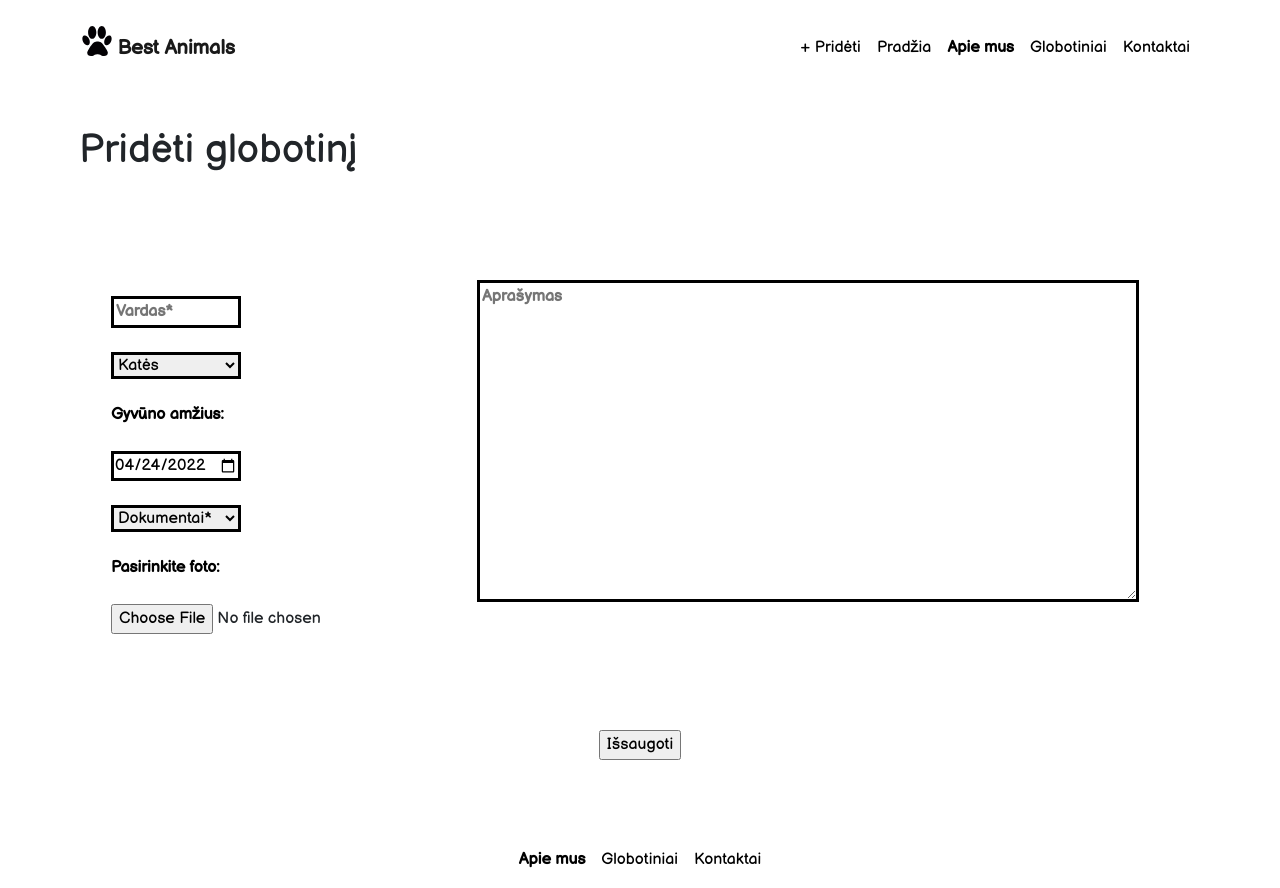
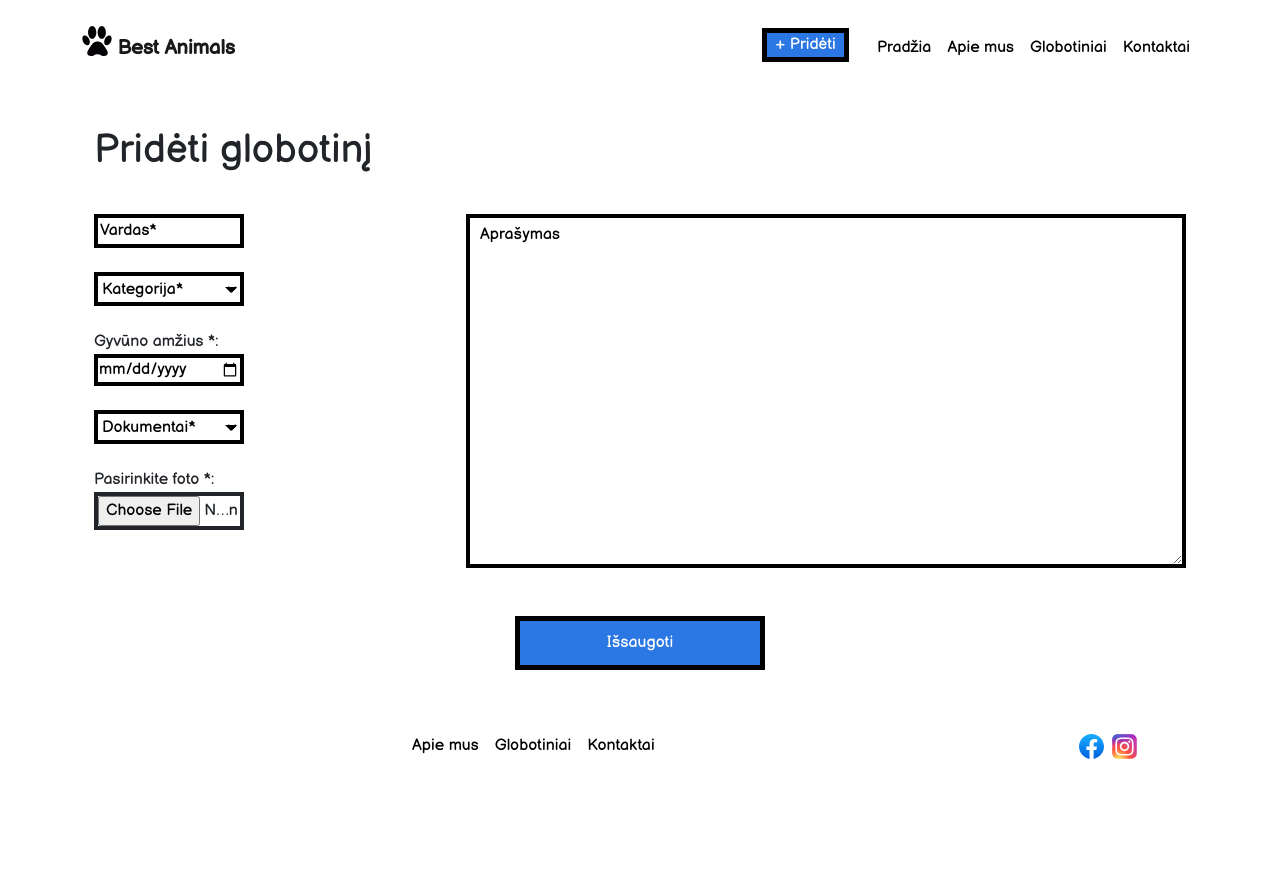
Before and after one commit to abcwers/animals, a PHP site: page /prideti.php in a window 1280 px wide. After the commit the page ends 759 px from the top, so only its background shows below. Run offline with PHP 8.4, Linux system fonts and the light colour scheme; data comes from the database, SQL or seed files in the repository.

Commit message:
dizaino atnaujinimai, pritaikytos klaidų tikrinimo taisyklės

```diff
--- a/puslapis/prideti.php
+++ b/puslapis/prideti.php
@@ -1,14 +1,102 @@
 <?php
 //prideti_skelbima.php?kategorija=6&vardas=Mike&amzius=2021-08-03&dokumentai=yra&aprasymas=test aprašymas
-$connect = new PDO("mysql:host=localhost;dbname=gyvuneliu_prieglauda;charset=utf8mb4", "prieglaudos_admin", "slaptazodis2022");
+include 'db.php';
+
+$connect = getDBConnection();
 $query = "SELECT * FROM kategorijos";
 $statement = $connect->prepare($query);
 $statement->execute();
 $result = $statement->fetchAll(PDO::FETCH_ASSOC);
 	  ?>
 
+<?php
+// ---------------------------------------------------------------------------------
+// define variables and set to empty values
+$KlaidosPranesimas = "";
+$dokumentaiErrArrow = $kategorijaErrArrow = "";
+$vardasErrBorder = $kategorijaErrBorder = $amziusErrBorder = $dokumentaiErrBorder = $fileToUploadErrBorder = "";
+//	$vardas = $name = isset($_POST['vardas']) ? $_POST['vardas'] : '';
+
+$vardas = $kategorija = $amzius = $dokumentai = $fileToUpload= "";
+$patikrinimas = 0;
+
+
+
+if ($_SERVER["REQUEST_METHOD"] == "POST") {
+
+  if (empty($_POST["vardas"])) {
+    $KlaidosPranesimas = "Neteisingai suvesti duomenys. Prašome įvesti visus * pažymėtus laukelius.";
+	$vardasErrBorder = 'class="errorBorder"';
+	$patikrinimas = 1;
+  } else {
+    $vardas = test_input($_POST["vardas"]);
+  }
+
+  if (empty($_POST["kategorija"])) {
+    $KlaidosPranesimas = "Neteisingai suvesti duomenys. Prašome įvesti visus * pažymėtus laukelius.";
+	$kategorijaErrBorder  = 'class="errorBorder"';
+	$kategorijaErrArrow = 'ErrDropList';
+	$patikrinimas = 1;
+  } else {
+    $kategorija = test_input($_POST["kategorija"]);
+  }
+
+  if (empty($_POST["amzius"])) {
+    $KlaidosPranesimas = "Neteisingai suvesti duomenys. Prašome įvesti visus * pažymėtus laukelius.";
+	$amziusErrBorder  = 'class="errorBorder"';
+	$patikrinimas = 1;
+  } else {
+    $amzius = test_input($_POST["amzius"]);
+  }
+
+  if (empty($_POST["dokumentai"])) {
+    $KlaidosPranesimas = "Neteisingai suvesti duomenys. Prašome įvesti visus * pažymėtus laukelius.";
+	$dokumentaiErrBorder  = 'class="errorBorder"';
+	$dokumentaiErrArrow = 'ErrDropList';
+	$patikrinimas = 1;
+  } else {
+    $dokumentai = test_input($_POST["dokumentai"]);
+  }
+
+  if (empty($_POST["fileToUpload"])) {
+    $KlaidosPranesimas = "Neteisingai suvesti duomenys. Prašome įvesti visus * pažymėtus laukelius.";
+	$fileToUploadErrBorder  = 'class="errorBorder"';
+	$patikrinimas = 1;
+  } else {
+    $fileToUpload = test_input($_POST["fileToUpload"]);
+  }
+
+    if ($patikrinimas == 0) {
+    $KlaidosPranesimas = "klaidos nėra , pasiruošęs įrašo sukūrimui į DB ir failo įkėlimui";
+
+
+
+
+
+  } else {
+ //  $KlaidosPranesimas = $patikrinimas;
+
+
+
+  }
+
+}
+
+function test_input($data) {
+  $data = trim($data);
+  $data = stripslashes($data);
+  $data = htmlspecialchars($data);
+  return $data;
+}
+
+
+// ---------------------------------------------------------------------------------
+?>
+
+
+
 <!DOCTYPE html>
-<html>
+<html lang="lt">
 <head>
 <!-- skirtuko pavadinimas -->
 <title>BestAnimals.lt</title>
@@ -33,9 +121,6 @@ $result = $statement->fetchAll(PDO::FETCH_ASSOC);
 
 .row{ margin-left: 0; margin-right: 0;}
 
-.container{
-    .row{margin-left: -15px; margin-right: -15px;}
-}
 
 body {
     font-family: 'Balsamiq Sans';
@@ -44,6 +129,11 @@ body {
 .nav-link {
 
 color: black !important;
+}
+
+.nav-link:hover {
+
+opacity:0.8;
 }
 
 .navbar-brand, .active {
@@ -56,20 +146,16 @@ margin-top:-16px;
 }
 
 .prideti {
-  border: 5px solid;
+  border: 5px solid black;
   padding: 0px;
-  box-shadow: 3px 5px;
+ /* box-shadow: 3px 5px; */
  margin-right: 20px;
+ background: #2b78e4;
+ /* background:#4275b9 ; */
+ color: white !important;
 }
 
-.telefonas {
-  border: 5px solid;
-  padding: 10px;
-  box-shadow: 3px 5px;
 
- width: 250px;
-
-}
 
 .fb{
  white-space: nowrap;
@@ -80,62 +166,156 @@ margin-left: 0
 margin-top:20px ; /* meniu nuleidimas nuo viršaus */
 }
 
-input[type=text] {
-    border: 3px solid;
-    font-weight: 700 !important;
-    color: black !important;
+	</style>
+
+	<style>
+
+.error {color: #cf292a;}
+.errorBorder {border: 4px solid #cf292a !important;}
+
+
+.btn_issaugoti {
+  border: 5px solid black;
+  padding: 10px;
+ /* box-shadow: 3px 5px; */
+ background: #2b78e4;
+ /* background:#4275b9 ; */
+ color: white !important;
+ width: 250px;
+
 }
 
-select
-{
-    border: 3px solid;
-    width: 130px;
+.btn_issaugoti:hover {
+opacity:0.8;
 }
 
-label
-{
-  font-weight: 700 !important;
-  color: black !important;
+
+input,select{
+	  border: 4px solid;
+	background: white;
+	text-color:black;
+	width: 150px;
 }
 
-input[type=date] {
-    border: 3px solid;
-    width: 130px;
+
+::-webkit-input-placeholder {
+       color: orange;
+    }
+    :-moz-placeholder { /* Upto Firefox 18, Deprecated in Firefox 19  */
+       color: orange;
+    }
+    ::-moz-placeholder {  /* Firefox 19+ */
+       color: orange;
+    }
+    :-ms-input-placeholder {
+       color: orange;
+    }
+
+
+select {
+	//-webkit-appearance: none;
+  //-moz-appearance: none;
+  background: transparent;
+  width: 150px;
+
+  border: 0px solid #CCC;
+  height: 34px;
+  border: 4px solid;
+  opacity: 1;
 }
 
-textarea {
-  border: 3px solid;
-  font-weight: 700 !important;
-  color: black !important;
+
+option{background: white;
+border: 4px solid;
 }
 
-input[type=button] {
-    border: 3px solid;
+
+textarea::-webkit-input-placeholder {
+  color: black;
 }
 
-	</style>
+textarea:-moz-placeholder { /* Firefox 18- */
+  color: black;
+}
 
-<script>
-  function validateForm() {
-    let x = document.forms["myForm"]["name"].value;
-    if (x == "") {
-      alert("Įveskite gyvūnėlio vardą!");
-      return false;
+textarea::-moz-placeholder {  /* Firefox 19+ */
+  color: black;
+}
+
+textarea:-ms-input-placeholder {
+  color: black;
+}
+
+::placeholder {
+  color: #000000;
+  opacity: 1;
+}
+
+textarea{
+border: 4px solid black;
+box-sizing: border-box;
+padding: 5px 10px;
+max-width: 100%;
+}
+
+input:focus {
+        outline: none !important;
+        border-color: #black;
+      /*  box-shadow: 0 0 10px #719ECE; */
     }
-  }
-  </script>
 
-<script>
-  function validateDate() {
-      var userdate = new Date(document.getElementById("mydate").value).toJSON().slice(0,10);
-      var today = new Date().toJSON().slice(0,10);
-      if(userdate > today){
-        alert('Gimimo diena negali būti vėlesnė nei šiandiena!');
-      }
-  }
-  </script>
+textarea:focus {
+        outline: none !important;
+        border-color: #black;
+    /*    box-shadow: 0 0 10px #719ECE; */
+    }
 
-<div id="imagePreview"></div>
+
+.select_box{
+  width: 150px;
+  overflow: hidden;
+  border: 0px solid #000;
+  position: relative;
+
+}
+
+ .select_box:after{
+  width: 0;
+  height: 0;
+  border-left: 6px solid transparent;
+  border-right: 6px solid transparent;
+  border-top: 6px solid black ;
+  position: absolute;
+  top: 43%;
+  right: 7px;
+  content: "";
+  z-index: 98;
+ }
+
+.ErrDropList{
+  width: 150px;
+  overflow: hidden;
+  border: 0px solid #000;
+  position: relative;
+ }
+
+.ErrDropList:after{
+  width: 0;
+  height: 0;
+  border-left: 6px solid transparent;
+  border-right: 6px solid transparent;
+  border-top: 6px solid #cf292a ;
+  position: absolute;
+  top: 43%;
+  right: 7px;
+  content: "";
+  z-index: 98;
+ }
+
+}
+
+</style>
+
 <script>
     function fileValidation() {
         var fileInput =
@@ -145,10 +325,10 @@ input[type=button] {
 
         // Allowing file type
         var allowedExtensions =
-                /(\.jpg|\.jpeg|\.png|\.gif)$/i;
+                /(\.jpg|\.jpeg|\.png|\.gif|\.svg|\.webp)$/i;
 
         if (!allowedExtensions.exec(filePath)) {
-            alert('Netinkamas failo formatas! Pasirinkite jpg, jpeg ar png tipo failą.');
+            alert('Netinkamas failo formatas! Pasirinkite jpg, jpeg, svg, webp, gif ar png tipo failą.');
             fileInput.value = '';
             return false;
         }
@@ -161,7 +341,7 @@ input[type=button] {
                 reader.onload = function(e) {
                     document.getElementById(
                         'imagePreview').innerHTML =
-                        '<img src="' + e.target.result
+                        '<img  class="col-6" src="' + e.target.result
                         + '"/>';
                 };
 
@@ -171,51 +351,55 @@ input[type=button] {
     }
 </script>
 
-
-<script type="text/javascript">
-  setTimeout(function validate () {
-    if (document.getElementById("txtarea_consolidation").value == ""){
-           alert("Išsamiai apibūdindami gyvūnėlį suteikiate jam progą greičiau surasti jį mylinčius namus!");
-           document.getElementById("txtarea_consolidation").focus()
-       }
-       else {
-           alert(document.getElementById("txtarea_consolidation").value);
-       }
-}, 10000);
-
-</script>
+<script>
+  function validateDate() {
+      var userdate = new Date(document.getElementById("mydate").value).toJSON().slice(0,10);
+      var today = new Date().toJSON().slice(0,10);
+      if(userdate > today){
+        alert('Gimimo diena negali būti vėlesnė nei šiandiena!');
+      }
+  }
+  </script>
 
 </head>
 <body>
 
 <nav class="navbar navbar-expand-md navbar-light">
-  <div class="container position-static">
-    <a class="navbar-brand " href="#">
-      <img src="./img/peda.svg" alt="..." height="30"> Best Animals
-    </a>
-    <button class="navbar-toggler" type="button" data-bs-toggle="collapse" data-bs-target="#navbarSupportedContent" aria-controls="navbarSupportedContent" aria-expanded="false" aria-label="Toggle navigation">
-      <span class="navbar-toggler-icon"></span>
-    </button>
-    <div class="collapse navbar-collapse" id="navbarSupportedContent">
-      <ul class="navbar-nav ms-auto ">
-	          <li class="nav-item">
-          <a class="nav-link"  href="#">+ Pridėti</a>
-        </li>
-        <li class="nav-item">
-          <a class="nav-link" aria-current="page" href="#">Pradžia</a>
-        </li>
-	        <li class="nav-item">
-          <a class="nav-link active" href="#">Apie mus</a>
-        </li>
-        <li class="nav-item">
-          <a class="nav-link" href="#">Globotiniai</a>
-        </li>
-		<li class="nav-item">
-          <a class="nav-link" href="#">Kontaktai</a>
-        </li>
-      </ul>
-    </div>
-  </div>
+<div class="container position-static">
+<a class="navbar-brand " href="./">
+<img src="./img/peda.svg" alt="..." height="30"> Best Animals
+</a>
+<button class="navbar-toggler" type="button" data-bs-toggle="collapse" data-bs-target="#navbarSupportedContent" aria-controls="navbarSupportedContent" aria-expanded="false" aria-label="Toggle navigation">
+<span class="navbar-toggler-icon"></span>
+</button>
+<div class="collapse navbar-collapse" id="navbarSupportedContent">
+<ul class="navbar-nav ms-auto ">
+<li class="nav-item">
+<a class="nav-link prideti " href="./prideti.php">+ Pridėti</a>
+</li>
+<li class="nav-item">
+<a class="nav-link " href="./">Pradžia</a>
+</li>
+<li class="nav-item">
+<a class="nav-link" href="./apie_mus.html">Apie mus</a>
+</li>
+
+<li class="nav-item">
+<a class="nav-link" href="./globotiniai.php">Globotiniai</a>
+</li>
+
+<li class="nav-item">
+<a class="nav-link" href="./kontaktai.html">Kontaktai</a>
+</li>
+
+<!-- gali prireikti, jei kursime su vartotojais
+<li class="nav-item">
+<a class="nav-link" href="#">Prisijungti</a>
+</li>
+-->
+</ul>
+</div>
+</div>
 </nav>
 
 		<div  style ="height:50px">
@@ -233,68 +417,72 @@ input[type=button] {
 </header>
 
 
-<p>
+    <p>
 
-		<div  style ="height:50px">
-	</div>
 
+<form method="post" action="<?php echo htmlspecialchars($_SERVER["PHP_SELF"]);?>">
   <main class="container py-2">
 
     <p class="my-2">
 
     <div class="row" data-masonry="{&quot;percentPosition&quot;: true }" style="position: relative; height: 690px;">
       <div class="col-sm-6 col-lg-4 mb-4" style="position: absolute; left: 0%; top: 0px;">
-         <div class="card-body">
 
-          <div class="card-body">
-            <form name="myForm" action="/action_page.php" onsubmit="return validateForm()" method="post">
-            <div><input type="text" id="name" name="name" placeholder="Vardas*" style ="width:130px"></div>
-            </br>
-            <div><select name="pasirinkimas">
-              <?php foreach($result as $id => $option) { ?>
-                <option value="<?php echo $option["kategorijos_id"] ?>"><?php echo $option["kategorija"] ?></option>
-  <?php } ?>
-                </select></div>
-                <br>
-                  <label for="start">Gyvūno amžius:</label>
-              <br></br>
-                  <!-- <input type="date" id="dateb" name="birth-date"
-                      value="2022-04-21"
-                  min="2000-01-01" max="2100-01-01"></br> <-->
-                  <input type='date' onchange="validateDate()" id='mydate' value="2022-04-24"
-                  min="2000-01-01" max="2200-01-01"></input> </br>
-              <br><div> <select name="pasirinkimas">
-                  <option>Dokumentai*</option>
-                      <option value="2">Turi</option>
-              <option value="3">Neturi</option></select></div></br>
-              <label for="myfile">Pasirinkite foto:</label>
-              <br></br>
-              <input type="file" id="file" onchange="return fileValidation()"/>
-                  <br></br>
-                  <div id="imagePreview"></div>
-            <h5 class="card-title text-center"></h5>
-          </div>
-        </div>
+
+            <div><input type="text" name="vardas" placeholder="Vardas*" value="<?php echo $vardas;?>" <?php echo $vardasErrBorder;?>></div>
+            <br>
+            <div class="<?php echo $kategorijaErrArrow;?> select_box "><select name="kategorija" oninvalid="this.setCustomValidity('Pamiršote pasirinkti kategoriją!')" <?php echo $kategorijaErrBorder;?>>
+
+			<option value="">Kategorija*</option>
+
+            <?php foreach($result as $id => $option) { ?>
+                        <option  value="<?php echo $option["kategorijos_id"] ?>"><?php echo $option["kategorija"] ?></option>
+          <?php } ?>
+              </select><span class="error"> </div>
+              <br>
+                  <label for="amzius">Gyvūno amžius *:</label>
+              <br>
+                  <input <?php echo $amziusErrBorder;?> id="mydate" type="date" name="amzius" value="<?php echo $amzius;?>" min="2000-01-01" max="<?= date('Y-m-d'); ?>" >
+				  </br>
+              <br><div class="<?php echo $dokumentaiErrArrow;?> select_box "> <select name="dokumentai" <?php echo $dokumentaiErrBorder;?> >
+                  <option value="">Dokumentai*</option>
+                      <option value="yra">Turi</option>
+              <option value="3">nėra</option></select></div></br>
+
+              <label for="fileToUpload">Pasirinkite foto *:</label>
+              <br>
+                  <input id="file" <?php echo $fileToUploadErrBorder;?> type="file" name="fileToUpload" accept="image/jpg,image/jpeg,image/png,image/svg,image/webp,image/gif" onchange="return fileValidation()">
+
+                  <br>
+				  <p>
+           <div  id="imagePreview"></div>
+
+
       </div>
-      <div class="col-sm-6 col-lg-4 mb-4" style="position: absolute; right: 33.3333%; top: 0px;">
+      <div class="col-auto col-lg-8 mb-4" style="position: absolute; right: 33.3333%; top: 0px;">
 
 
 
-          <div class="card-body">
-            <div><textarea rows="13" cols="62" id="txtarea_consolidation" placeholder="Aprašymas"></textarea></div></body>
+
+            <div><textarea rows="14" cols="70" placeholder="Aprašymas"></textarea></div></body>
             <h5 class="card-title text-center"></h5>
-          </div>
+
         </div>
       </div>
-      <div class="col-sm-6 col-lg-4 mb-4" style="position: absolute; left: 66.6667%; top: 0px;">
 
-        </div>
   </div>
   </main>
-            <div style="text-align:center"><input type="submit" value="Išsaugoti" onclick="javascript:validate();"></div></br>
-            <br></br>
+            <div style="text-align:center"><input class="btn_issaugoti" type="submit" name="submit" value="Išsaugoti">
+			<br>
+			<br>
+			<span class="error"> <?php echo $KlaidosPranesimas;?></span>
+			</div><br>
 
 
+
+  </form>
+
+          <div id="imagePreview"></div>
 
 
 <div class="row ">
@@ -305,18 +493,25 @@ input[type=button] {
       <ul class="navbar-nav mx-auto ">
 
 	        <li class="nav-item">
-          <a class="nav-link active" href="#">Apie mus</a>
+          <a class="nav-link" href="./apie_mus.html">Apie mus</a>
         </li>
 
         <li class="nav-item">
-          <a class="nav-link" href="#">Globotiniai</a>
+          <a class="nav-link" href="./globotiniai.php">Globotiniai</a>
         </li>
 
 		<li class="nav-item">
-          <a class="nav-link" href="#">Kontaktai</a>
+          <a class="nav-link" href="./kontaktai.html">Kontaktai</a>
         </li>
+
       </ul>
    </div>
  </nav>
+  </div>
+  <div class="col-4 col-sm-2 my-auto col-12-offset">
+<img src="./img/facebook.svg" alt="..." height="25"> &nbsp;<img src="./img/instagram.svg" alt="..." height="25">
+  </div>
+
+   </div>
     </body>
 </html>
```
